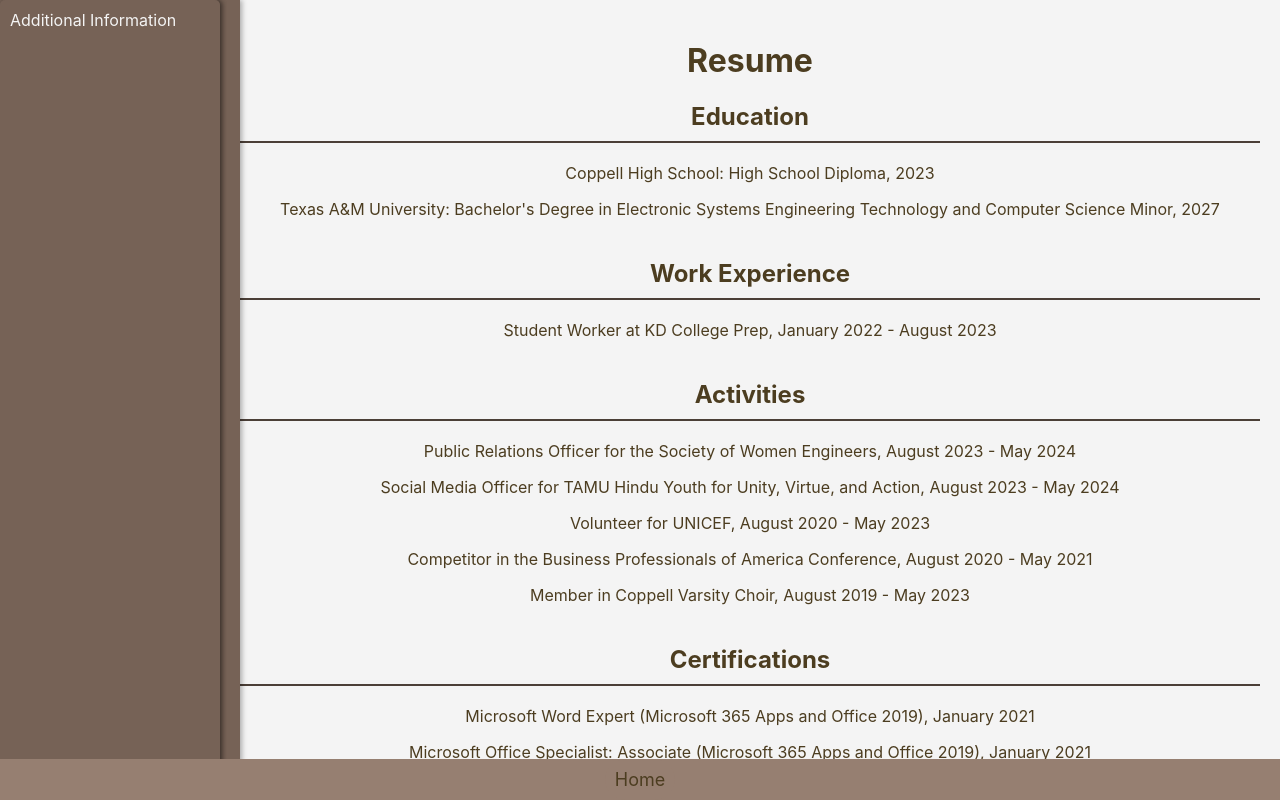
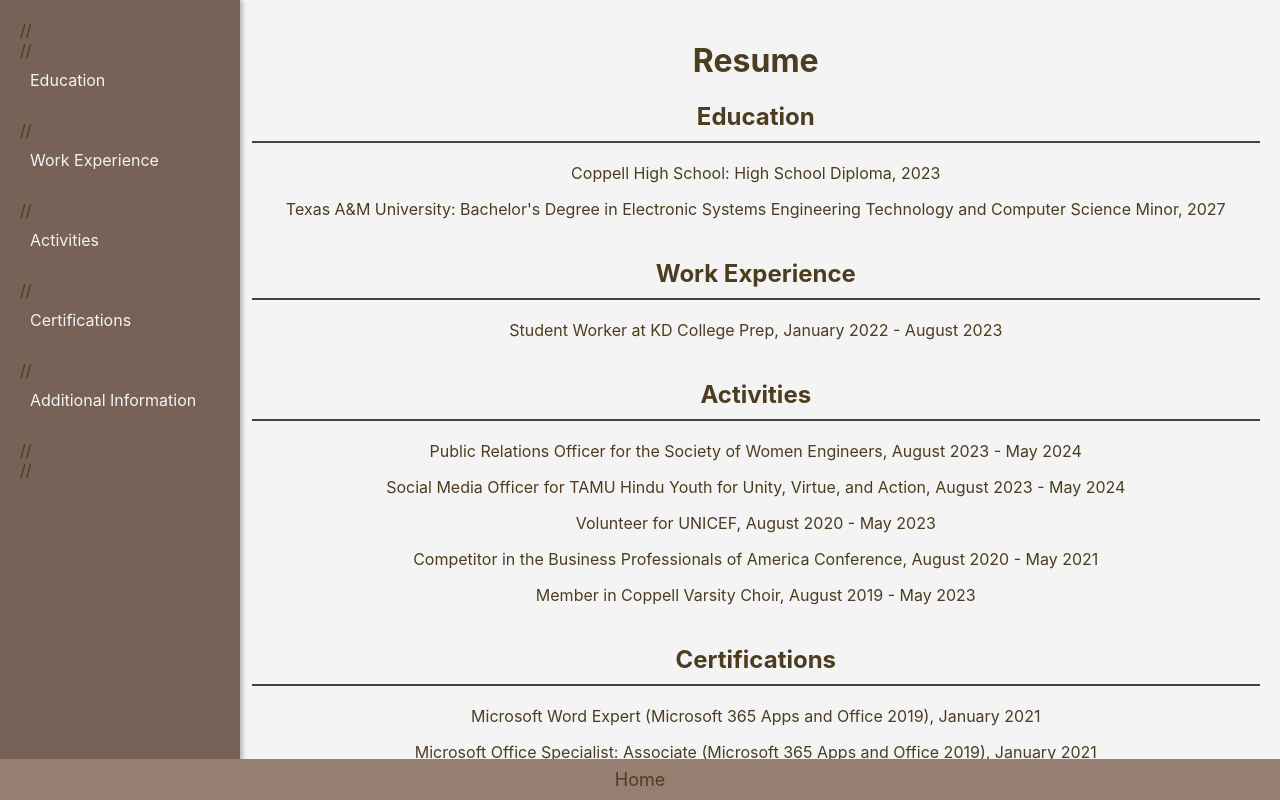
Before and after one commit to tejomaib/portfolio, a React (Create React App) app: page /#/resume in a window 1280 px wide. Shown: the top 800 px of the page. Built offline with nearby package versions, Linux system fonts and the light colour scheme.

Commit message:
updatetext

```diff
--- a/src/components/Page.css
+++ b/src/components/Page.css
@@ -18,5 +18,6 @@
 
   p2 {
     text-align: justify;
-    margin: "10%";
+    margin-left: 50vh;
+    margin-right: 50vh;
   }
--- a/src/components/Projects.js
+++ b/src/components/Projects.js
@@ -7,7 +7,7 @@
     <div className="page">
       <BackButton /> {/* Include BackButton */}
       <h1>Projects</h1>
-      <p>***projects page still in progress***</p>
+      <p>PROJECTS PAGE STILL IN PROGRESS :)</p>
     </div>
   );
 }
--- a/src/components/Resume.js
+++ b/src/components/Resume.js
@@ -6,15 +6,15 @@
   return (
     <div className="resume-page">
       <BackButton /> {/* Include BackButton */}
-      <div className="sidebar">
-        <ul>
-          <li><a className = "sidebar" href="#/education">Education</a></li>
-          <li><a href="#/work-experience">Work Experience</a></li>
-          <li><a href="#/activities">Activities</a></li>
-          <li><a href="#/certifications">Certifications</a></li>
-          <li><a className = "sidebar" href="#/additional-info">Additional Information</a></li>
-        </ul>
-      </div>
+//      <div className="sidebar">
+ //       <ul>
+  //       <li><a href="#/education">Education</a></li>
+ //         <li><a href="#/work-experience">Work Experience</a></li>
+ //         <li><a href="#/activities">Activities</a></li>
+ //         <li><a href="#/certifications">Certifications</a></li>
+ //         <li><a href="#/additional-info">Additional Information</a></li>
+ //       </ul>
+ //     </div>
       <div className="resume-content">
         <h1>Resume</h1>
         <section id="education" className="resume-section">
```
Also changed, not shown: 2 other files (tests, documents, lock files or other folders).
